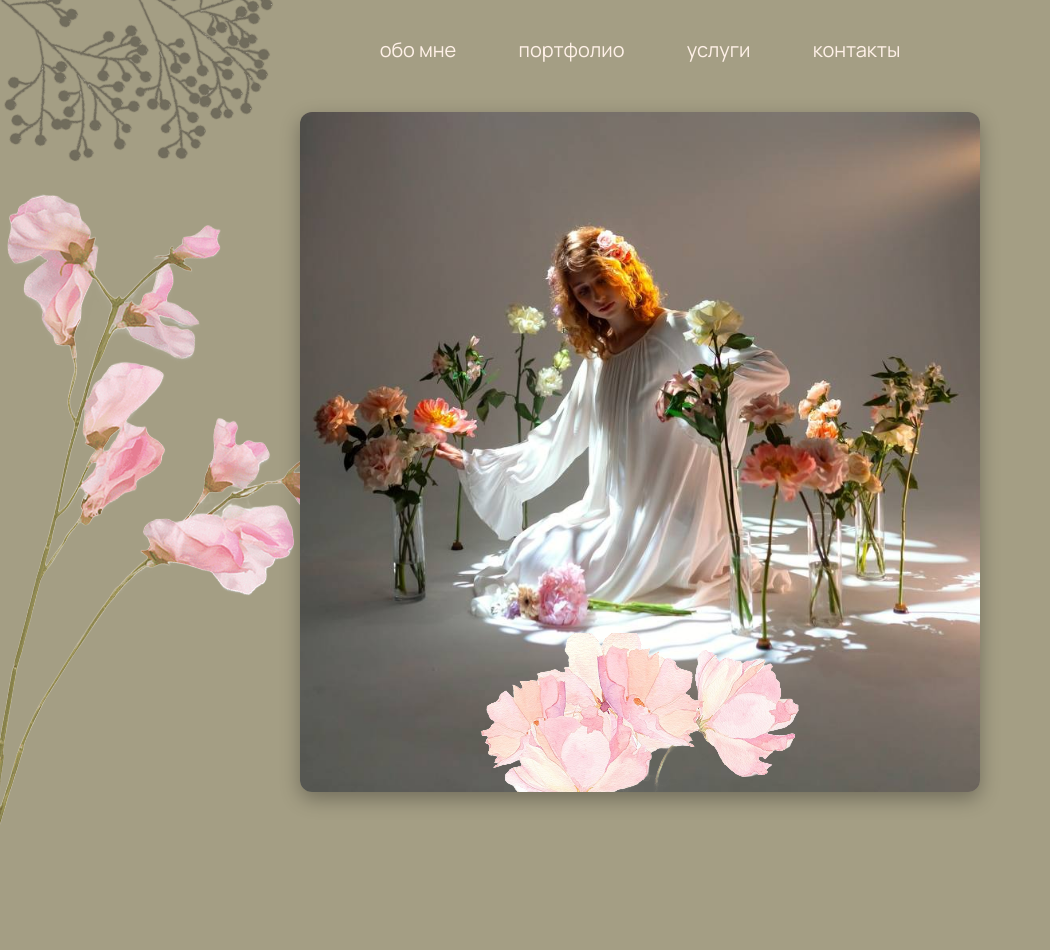
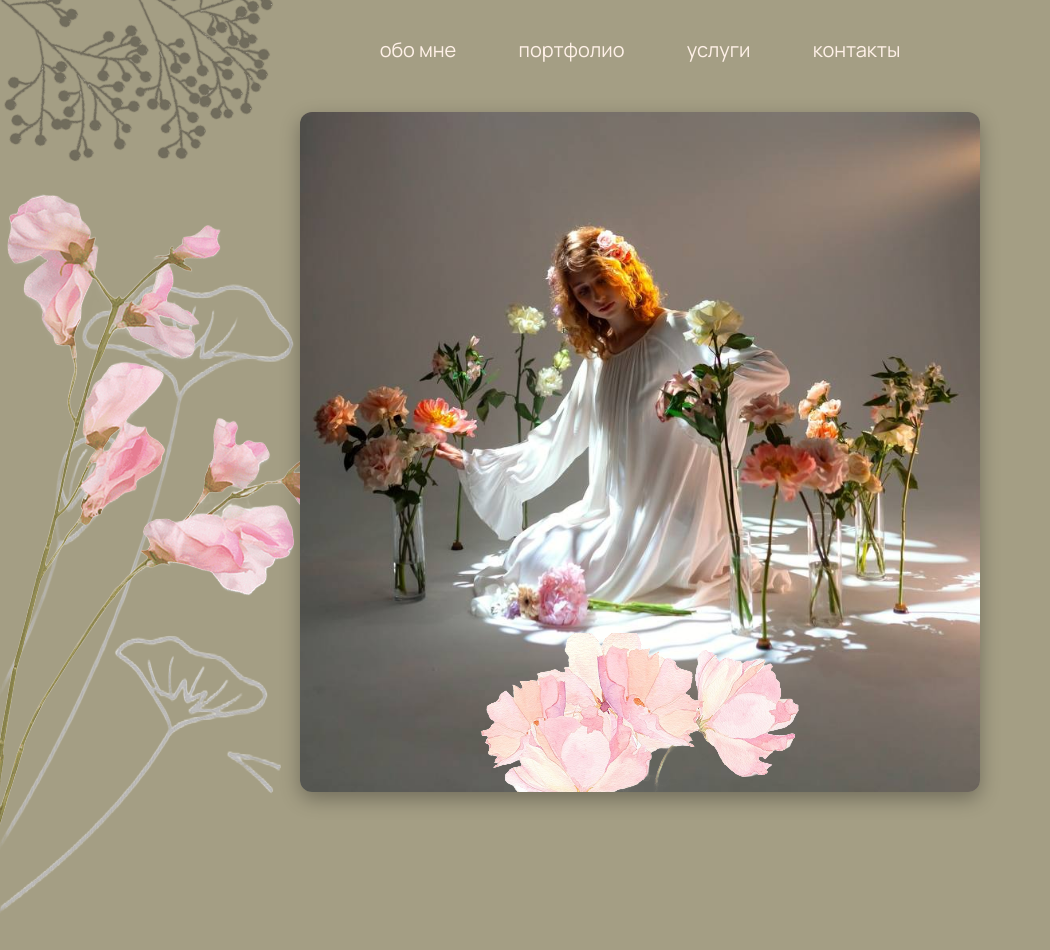
Before and after one commit to siro4ik/Tattoo, a website built with Vite: page tattoo/index.html in a window 1280 px wide. Shown: the whole page, without its empty margins (0-1050 px from the left). Built offline with nearby package versions, Linux system fonts and the light colour scheme; a web font is replaced by a local one.

Commit message:
backLinePlant

```diff
--- a/tattoo/index.html
+++ b/tattoo/index.html
@@ -22,7 +22,7 @@
             </nav>
 
             <img src="public/images/plants/3.png" alt="">
-            <img src="" alt="">
+            <img class = "backLine__plant" src="public/images/plants/4.png" alt="">
 
             <div class="photoLady">
               <img src="public/images/photo/lady.jpg" alt="2">
--- a/tattoo/src/styles/base/global.css
+++ b/tattoo/src/styles/base/global.css
@@ -8,3 +8,7 @@ body{
 img{
     position: absolute;
 }
+
+.backLine__plant{
+    z-index: -10;
+}
```
